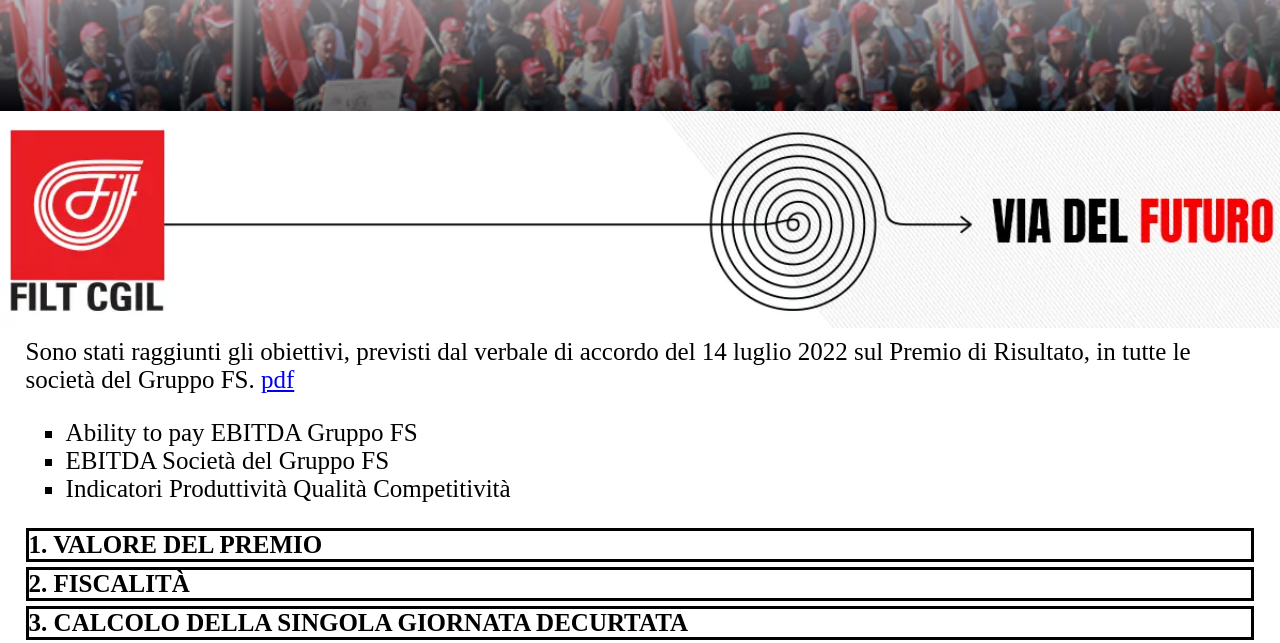
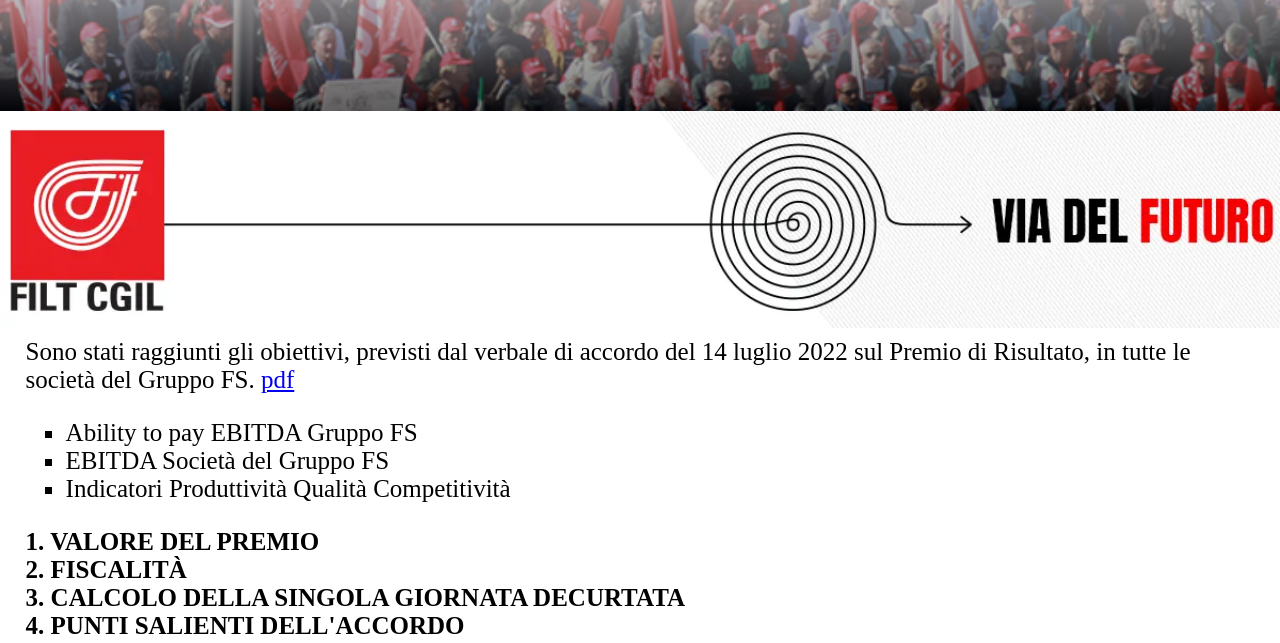
Before and after one commit to ErLions94/Premio-di-Risultato-2023, a plain HTML site: page index.html in a window 1280 px wide. Shown: the part 89-732 px from the top of the page. Drawn offline with Linux system fonts and the light colour scheme.

Commit message:
index.html

```diff
--- a/index.html
+++ b/index.html
@@ -62,31 +62,31 @@
                 <li>EBITDA Società del Gruppo FS</li>
                 <li>Indicatori Produttività Qualità Competitività</li>
             </ul>
-            <div class="papero">
+            <div class="paperol">
                 <text class="toggle1"><red><strong>1. VALORE DEL PREMIO</strong></red></text>
                 <div class="penna1">
                     <text>Q1 €1.200,00<br>Q2 €1050,00<br>A €1000,00<br>B €950,00<br>C €900,00<br>D €840,00<br>E €780,00<br>F €700,00</text>
                 </div>
             </div>
-            <div class="papero">
+            <div class="paperol">
                 <text class="toggle2"><red><strong>2. FISCALITÀ</strong></red></text>
                 <div class="penna2">
                     <text>La legge di bilancio 2023 ha previsto una riduzione dal 10% al 5% della tassazione IRPEF per l'anno in corso, se il PDR sarà liquidato nel listino paga (giugno 2023). Resta invariato il pagamento dei contributi previdenziali.<br>Se scegli di destinare il PDR ad una forma di Welfare FSI, hai diritto ad una maggiorazione del premio del 10% e le somme saranno decontribuite (esenzione del contributo INPS del 9,19%) e detassate per l'intero importo, purché tu non abbia superato il limite di €80.000 di reddito nel 2022.</text>
                 </div>
             </div>
-            <div class="papero">
+            <div class="paperol">
                 <text class="toggle3"><red><strong>3. CALCOLO DELLA SINGOLA GIORNATA DECURTATA</strong></red></text>
                 <div class="penna3">
                     <text>Una volta definito il Premio di Risultato individuale, maturato secondo i criteri definiti dall'accordo, il valore della singola assenza che concorrerà alla decurtazione del premio sarà determinata tenendo conto dei divisori della retribuzione contrattualmente previsti, secondo la seguente formula:<br>Valore del PDR maturato/12(mesi)/26(divisore mensile)</text>
                 </div>
             </div>
-            <div class="papero">
+            <div class="paperol">
                 <text class="toggle4"><red><strong>4. PUNTI SALIENTI DELL'ACCORDO</strong></red></text>
                 <div class="penna4">
                     <text>A tutti i lavoratori delle società del GRUPPO FS sarà erogato nel mese di giugno 2023 il <red>PREMIO DI RISULTATO</red> in quanto sono stati raggiunti gli obiettivi previsti dall'accordo del 14 luglio 2022. Se destinato al welfare sarà incrementato di un contributo aziendale pari al 10%.<br>Il premio spetta a tutti i lavoratori occupati nel 2022. Sarà riproporzionato in rapporto alla prestazione resa nei casi di part-time.<br>In caso di cessazione o assunzione nel 2022 sarà riconosciuto per i mesi effettivi di servizio.<br>Non spetta al personale cessato dal 1° gennaio 2022 che abbia sottoscritto un verbale di risoluzione rapporto di lavoro.<br>L'importo spettante sarà ridotto in relazione alle assenze nel 2022 ad esclusione delle assenze per ferie, ex festività, congedi di maternità/paternità, legge 104, quarantena, isolamento fiduciario, malattia da covid, donazione sangue, infortunio, permessi sindacali e permessi RLS).<br>A partire dalla seconda metà del mese di maggio l'importo del PDR potrà essere destinato tutto o in parte alle forme di welfare a condizione che il lavoratore abbia diritto alla detassazione/decontribuzione ai sensi di legge. Le somme non utilizzate saranno destinate al fondo eurofer.</text>
                 </div>
             </div>
-            <div class="papero">
+            <div class="paperol">
                 <text class="toggle5"><red><strong>5. </strong></red></text>
                 <div class="penna5">
                     <text>j</text>
```
